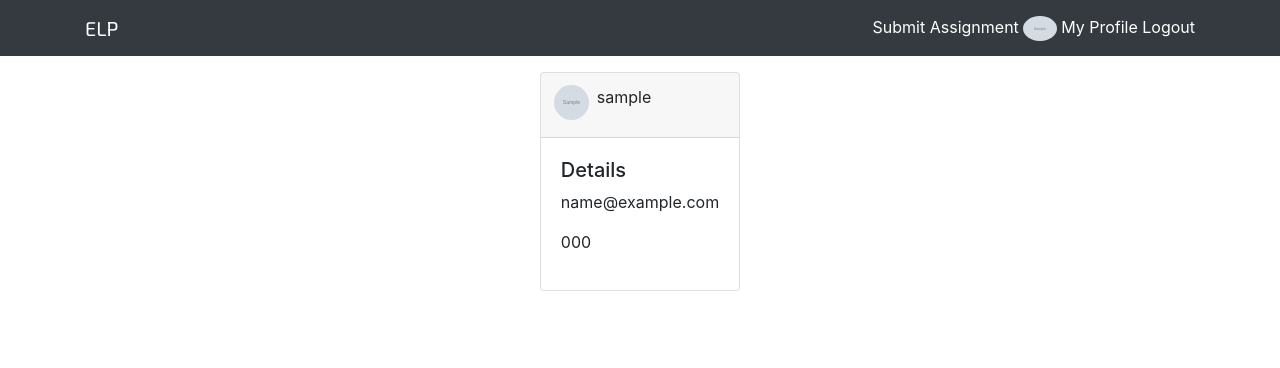
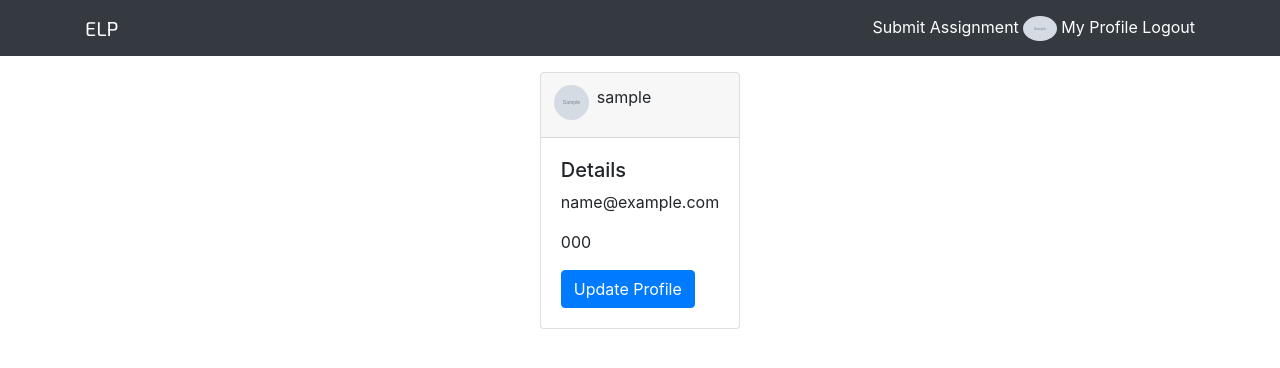
Before and after one commit to spgdaman/e-learning-platform, a Django app: page /profile/1 in a window 1280 px wide. Shown: the top 368 px of the page. Run offline with Django 3.2, Linux system fonts and the light colour scheme; a user stored in the database is signed in; tables that the repository leaves empty hold one stand-in row (values such as "Sample post"); grey boxes marked "Sample" are stand-in pictures; some libraries are stand-ins or nearby versions.

Commit message:
profile page redesigned

```diff
--- a/app/templates/profile.html
+++ b/app/templates/profile.html
@@ -4,23 +4,24 @@
 <div class="container">
     {% if user.is_authenticated %}
     <div class="row">
-        {% for profile in profile %}
-            {% if profile.user.id == user.id %}
+
+
             <div class="card mx-auto my-3">
                 <div class="card-header">
                     <div class="row">
-                        <img class="mx-2" src="{{profile.profile_pic.url}}" alt="" style="border-radius: 50%; width: 35px; height: 35px;">
-                        <p>{{profile.username}}</p>
+                        <img class="mx-2" src="{{user.profile.profile_pic.url}}" alt="" style="border-radius: 50%; width: 35px; height: 35px;">
+                        <p>{{user.profile.username}}</p>
                     </div>
                 </div>
                 <div class="card-body">
                     <h5>Details</h5>
-                    <p>{{profile.email}}</p>
-                    <p>{{profile.mobile_no}}</p>
+                    <p>{{user.profile.email}}</p>
+                    <p>{{user.profile.mobile_no}}</p>
+                    <a href="{% url 'update_profile' %}" class="btn btn-primary">Update Profile</a>
                 </div>
             </div>
-            {% endif %}
-        {% endfor %}
+
+
     </div>
     {% endif %}
 </div>
```
Also changed, not shown: media/profile_pics/coding.jpg (added).
